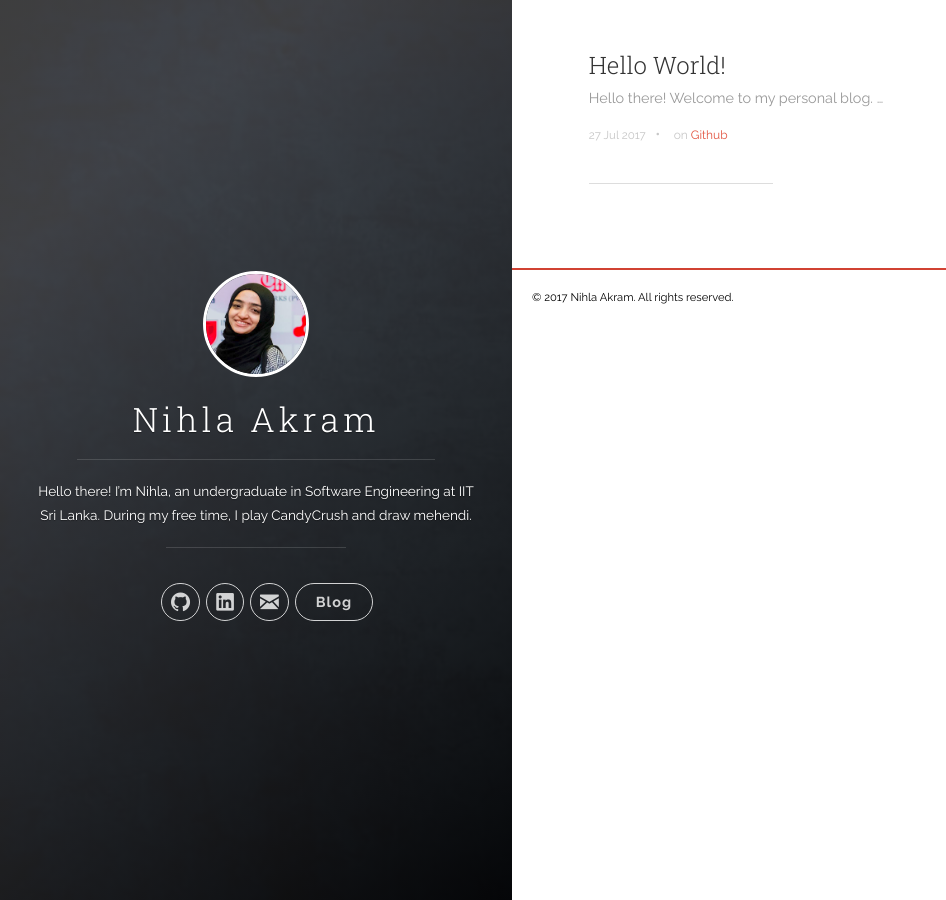
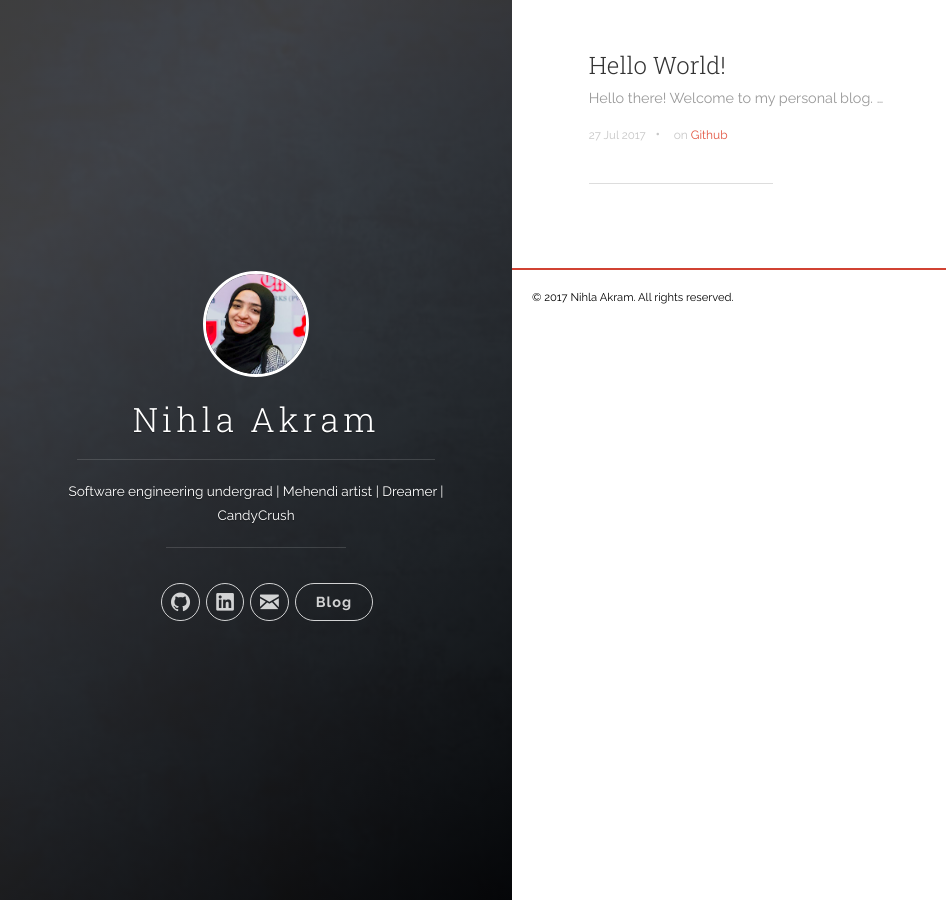
Before and after one commit to nihlaakram/nihlaakram.github.io, a Jekyll site: the page built from index.html, in a window 1280 px wide. Shown: the whole page, without its empty margins (0-946 px from the left). Built offline with Jekyll 4.4.1, drawn with Linux system fonts in a browser that asks for light colours; nearby versions of some CDN libraries; the list of posts is cut into pages by our own code.

Commit message:
changes to landing page

```diff
--- a/_config.yml
+++ b/_config.yml
@@ -1,6 +1,6 @@
 # Site settings
 title: Nihla Akram
-description: 'Hello there! I’m Nihla, an undergraduate in Software Engineering at IIT Sri Lanka. During my free time, I play CandyCrush and draw mehendi.'
+description: 'Software engineering undergrad | Mehendi artist | Dreamer | CandyCrush'
 baseurl: ''
 #google_analytics: 'UA-74332052-1'
 # disqus_shortname: 'your-disqus-name'
```
